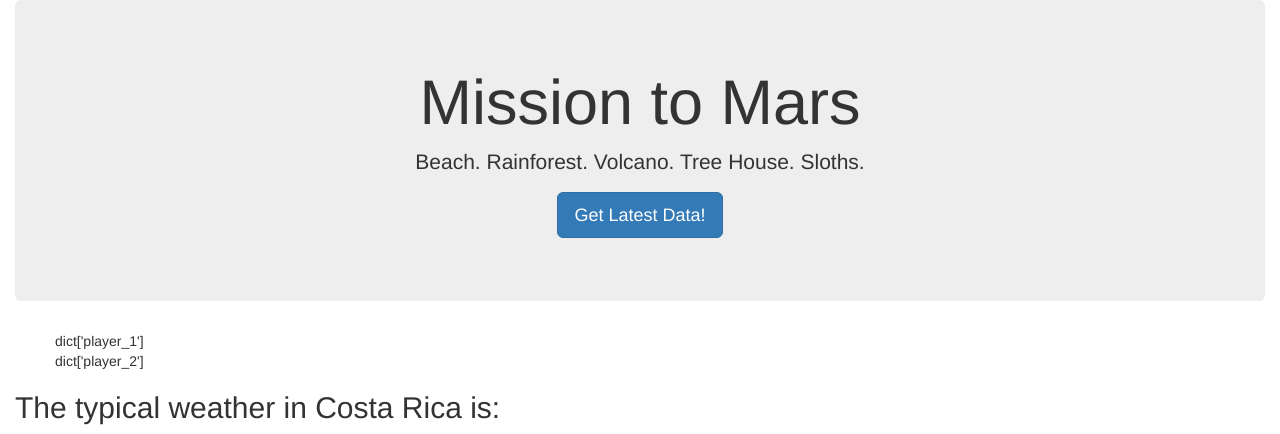
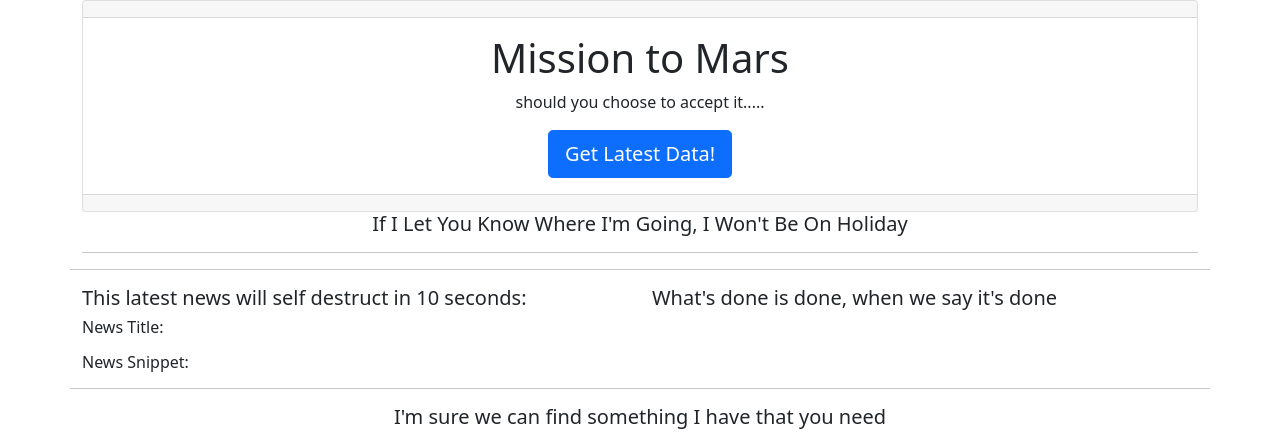
Before and after one commit to KatherineH-cls/web-scraping-challenge, a Flask app: template missions_to_mars/templates/index.html in a window 1280 px wide. Shown: the top 434 px of the page. Run offline with Flask 2, Linux system fonts and the light colour scheme; the template is opened without the code that fills it, so the values that code supplies are empty; some libraries are stand-ins or nearby versions.

Commit message:
web page formatted

```diff
--- a/missions_to_mars/scrape_mars.py
+++ b/missions_to_mars/scrape_mars.py
@@ -76,8 +76,8 @@ def scrape_info():
 
     # %%
     # scrape for the tables
-    tables = pd.read_html(url, header = None)
-    mars_facts = tables[1]
+    tables = pd.read_html(url)
+    mars_facts = tables[0]
 
     # %%
     # convert to html for use on webpage
--- a/missions_to_mars/templates/index.html
+++ b/missions_to_mars/templates/index.html
@@ -6,53 +6,73 @@
   <meta name="viewport" content="width=device-width, initial-scale=1.0">
   <meta http-equiv="X-UA-Compatible" content="ie=edge">
   <title>All About Mars</title>
-  <link rel="stylesheet" href="https://maxcdn.bootstrapcdn.com/bootstrap/3.3.7/css/bootstrap.min.css">
+  <!-- Bootstrap style -->
+  <link href="https://cdn.jsdelivr.net/npm/bootstrap@5.1.0/dist/css/bootstrap.min.css" rel="stylesheet" integrity="sha384-KyZXEAg3QhqLMpG8r+8fhAXLRk2vvoC2f3B09zVXn8CA5QIVfZOJ3BCsw2P0p/We" crossorigin="anonymous">
+  <!-- Javascript / Popper bundle -->
+  <script src="https://cdn.jsdelivr.net/npm/bootstrap@5.1.0/dist/js/bootstrap.bundle.min.js" integrity="sha384-U1DAWAznBHeqEIlVSCgzq+c9gqGAJn5c/t99JyeKa9xxaYpSvHU5awsuZVVFIhvj" crossorigin="anonymous"></script>
+
 </head>
 
 <body>
-  <div class="container-fluid">
-    <div class="jumbotron text-center">
-      <h1>Mission to Mars</h1>
-      <p>Beach. Rainforest. Volcano. Tree House. Sloths.</p>
-      <p><a class="btn btn-primary btn-lg" href="/scrape" role="button">Get Latest Data!</a></p>
+
+  <div class="container-md">
+    <div class="card text-center">
+      <div class="card-header">
+        </div>
+      <div class="card-body">
+        <h1 class="card-title">Mission to Mars</h1>
+        <p class="card-text">should you choose to accept it.....</p>
+        <a class="btn btn-primary btn-lg" href="/scrape" role="button">Get Latest Data!</a>
+      </div>
+      <div class="card-footer text-muted">
+      </div>
     </div>
 
 
-    <!-- Loop through list -->
-    {% for moon in mars_input.hemispheres %}
+    <div>
+      <h5 class="text-center">If I Let You Know Where I'm Going, I Won't Be On Holiday</h5>
+    </div>
+    <hr>
+    <div class="row row-cols-1 row-cols-sm-1 row-cols-lg-2 bg-white mx-auto">
 
-    <div class="col-lg-4">
-      <div class="card" style="width: 20rem;">
-            <img src={{moon.img_url}} class="card-img-top" alt="...">
-            <div class="card-body">
-            <h4 class="card-title">{{ moon.title }}</h4>
-            <h6 class="card-subtitle mb-2 text-muted">Is a top five favorite movie</h6>
-            <p class="card-text">Search <a href="https://www.imdb.com/">IMDB</a> for more info!</p>
-          </div>
-        </div>
+        <!-- Loop through list -->
+        {% for moon in mars_input.hemispheres %}
+        <figure class="figure text-center">
+          <h6 ></h6>
+          <img src="{{moon.img_url}}" class="figure-img img-fluid rounded w-75" alt="temperature chart" >
+          <figcaption class="figure-caption">{{ moon.title }}</figcaption>
+        </figure>
+
+        {% endfor %}
     </div>
 
-    {% endfor %}
+    <div class="row justify-content-center">
+      <hr>
+      <div class="col-6">
+        <h5>This latest news will self destruct in 10 seconds:</h5>
+        <h6>News Title: </h6>
+        <p>{{mars_input.news_title}}</p>
+        <h6>News Snippet:  </h6>
+        <p>{{mars_input.news_p}}</p>
+      </div>
+      <div class="col mx-auto " >
+        <h5>What's done is done, when we say it's done</h5>
+        <div class="text-wrap">
+          {{mars_input.facts|safe}}
+        </div>
+      </div>
+    </div>
 
-    <!-- use disctionary with keys-->
-    <ul style="list-style: none;">
-      <li>{{ dict.player_1 }}</li>
-      <li>{{ dict.player_2 }}</li>
-    </ul>
+    <div class="row">
+      <hr>
+      <h5 class="text-center">I'm sure we can find something I have that you need</h5>
+      <img src={{mars_input.featured_img_url}}  class="w-75 mx-auto p3" alt="featured image of mars surface close up" >
+      <h4></h4>
+      <hr>
+      <h5 class="text-center">Mission Accomplished!</h5>
+      <hr>
+    </div>
 
-    <!-- Loop through the dictionary -->
-
-    {% for dog in mars_input.hemispheres %}
-    <li style="color:blue">{{ dog }}</li>
-    {% endfor %}
-
-
-    <h2>The typical weather in Costa Rica is:</h2>
-    <h3>News Title: {{mars_input.news_title}}</h3>
-    <h3>News Snippet:  {{mars_input.news_p}}</h3>
-    {{mars_input.facts|safe}}
-    <img src={{mars_input.featured_img_url}}>
-  </div>
   </div>
 </body>
 
```
Also changed, not shown: 1 other file.
